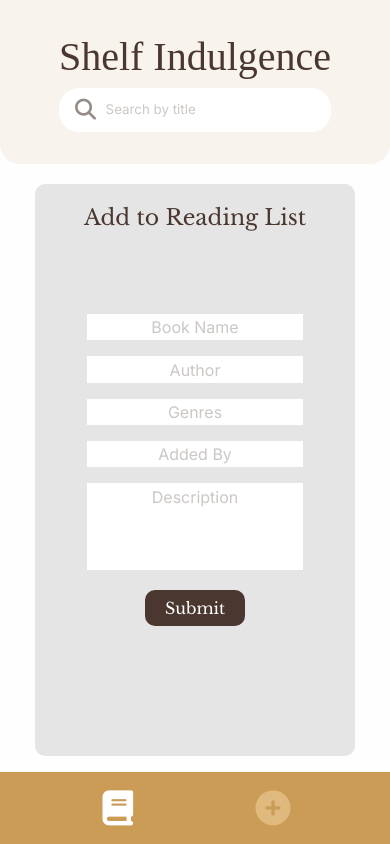
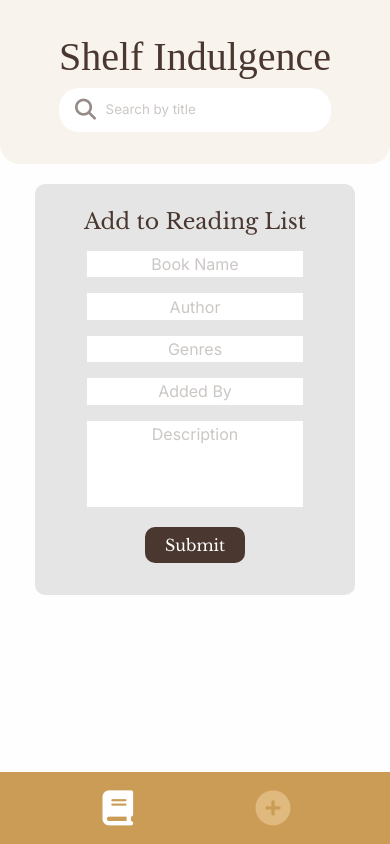
Before and after one commit to r7george/reading-list, a React (Create React App) app: page / in a window 390 px wide. Both pictures are taken after a click on the button 272 px from the left and 808 px from the top of the page. Built offline with nearby package versions, Linux system fonts and the light colour scheme; no server answers; a web font is replaced by a local one.

Commit message:
added media query for form for taller screens

```diff
--- a/src/containers/AddBook/AddBook.scss
+++ b/src/containers/AddBook/AddBook.scss
@@ -33,3 +33,16 @@
   }
 
 }
+
+@media only screen and (min-height: 768px) {
+  .add-book {
+    .formatting-div {
+      height: fit-content;
+      padding: 1.5rem 2rem 2rem 2rem;
+    }
+
+    .empty-formatting-div {
+      display: none;
+    }
+  }
+}
--- a/src/containers/Home/Home.scss
+++ b/src/containers/Home/Home.scss
@@ -24,7 +24,7 @@
   .home {
 
     &__book-tiles {
-      width: 100vw;
+      width: 85vw;
       display: flex;
       flex-wrap: wrap;
       justify-content: center;
```
